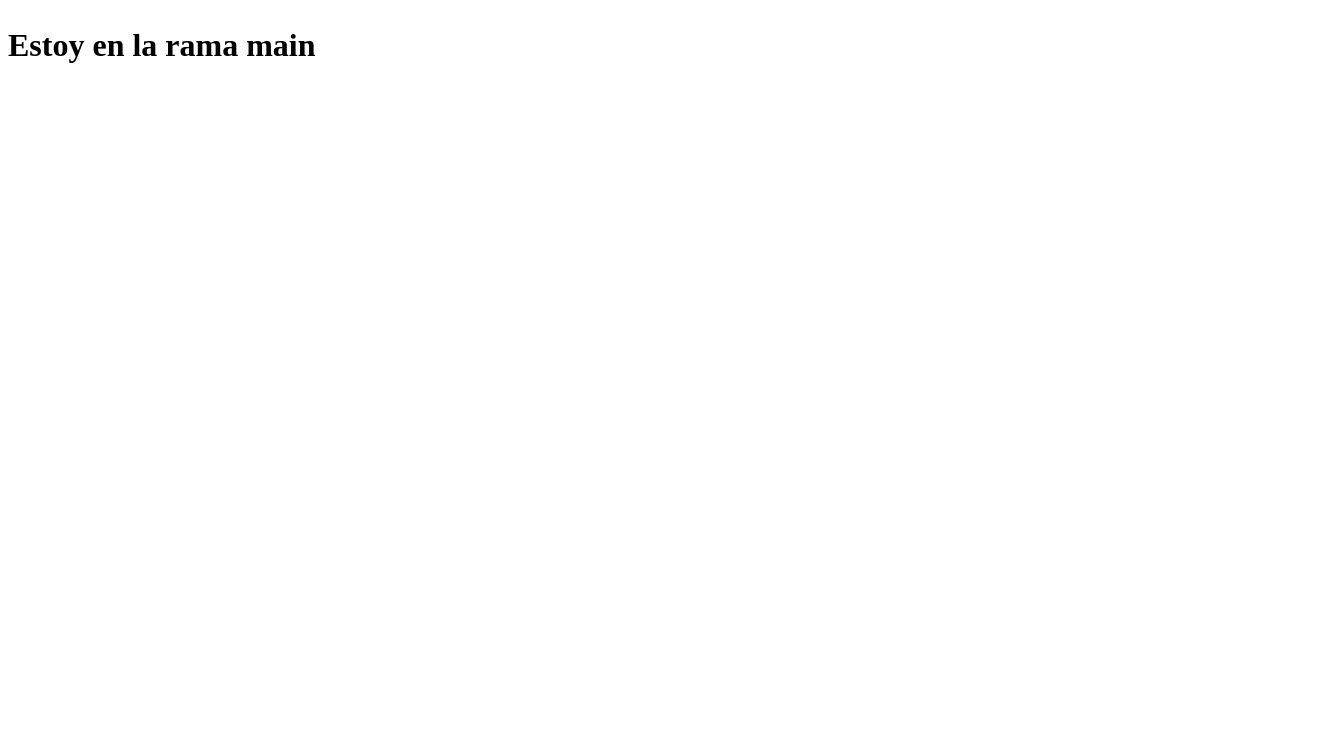
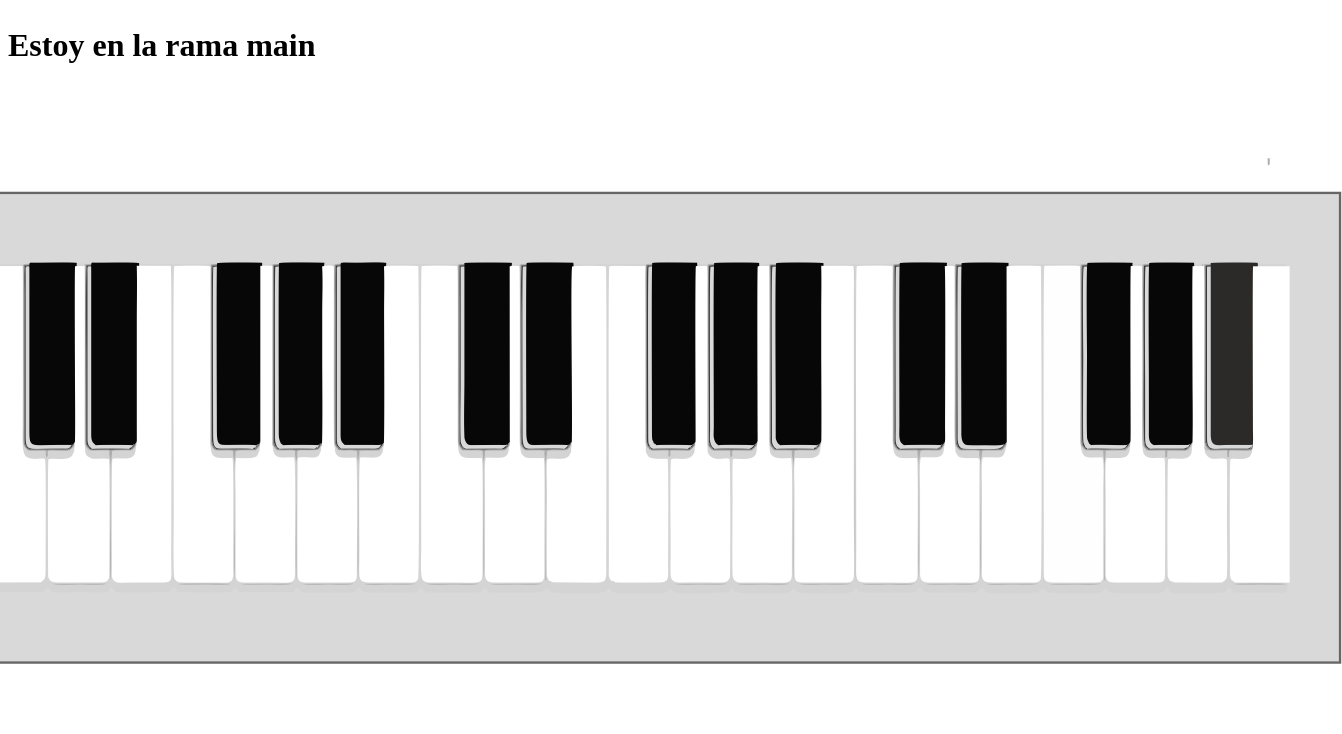
Before and after one commit to Juan372008/Musica, a plain HTML site: page index.html in a window 1280 px wide. Shown: the whole page, 1342 px wide, since content can reach past the window. Drawn offline with Linux system fonts and the light colour scheme.

Commit message:
Added pic piano

```diff
--- a/index.html
+++ b/index.html
@@ -9,6 +9,9 @@
 </head>
 <body>
     <h1>Estoy en la rama main</h1>
+    <article class="piano">
+        <img src="./img/tecla00.png" alt="">
+    </article>
     <script src="./js/script.js"></script>
 </body>
 </html>
--- a/publico/style.css
+++ b/publico/style.css
@@ -13,3 +13,9 @@ body {
   @media only screen and (max-width: 768px) {
     /* Estilos para pantallas menores a 768px */
   }
+.piano {
+  display: flex;
+  justify-content: center;
+  align-items: center;
+  height: 80vh;
+}
```
